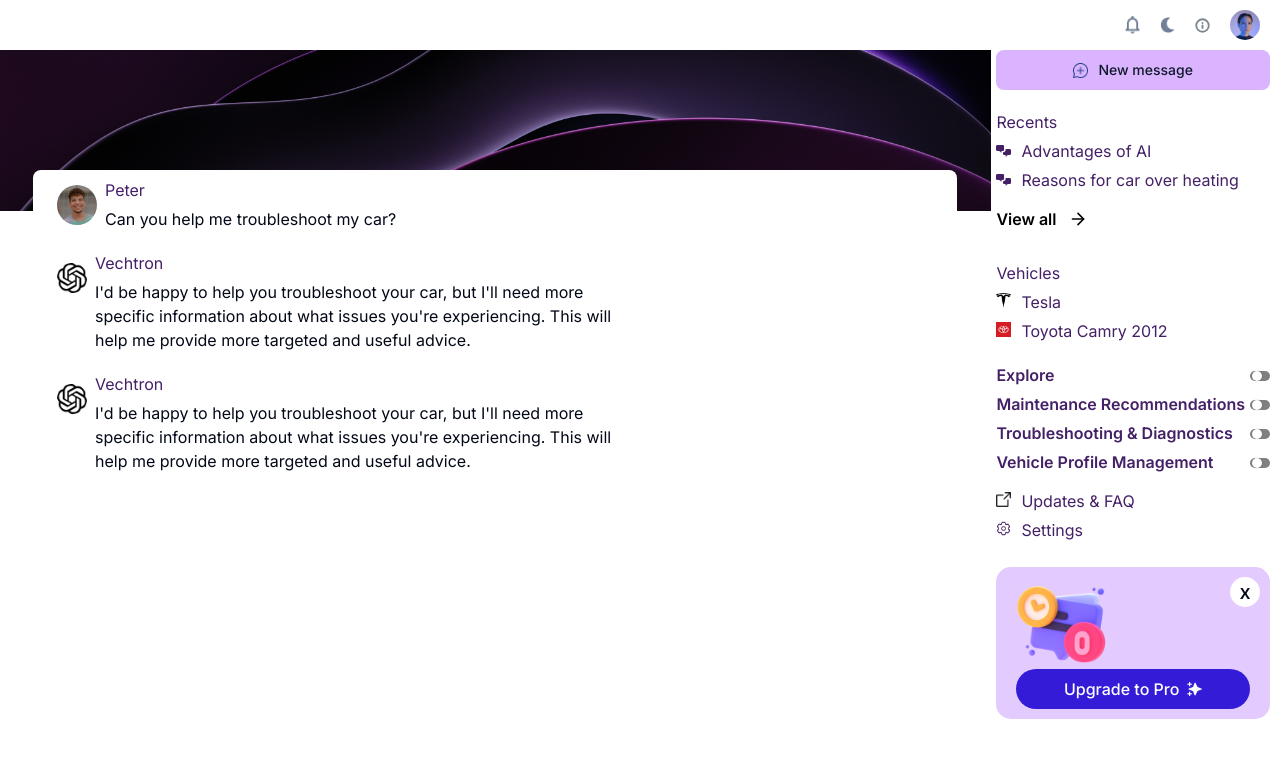
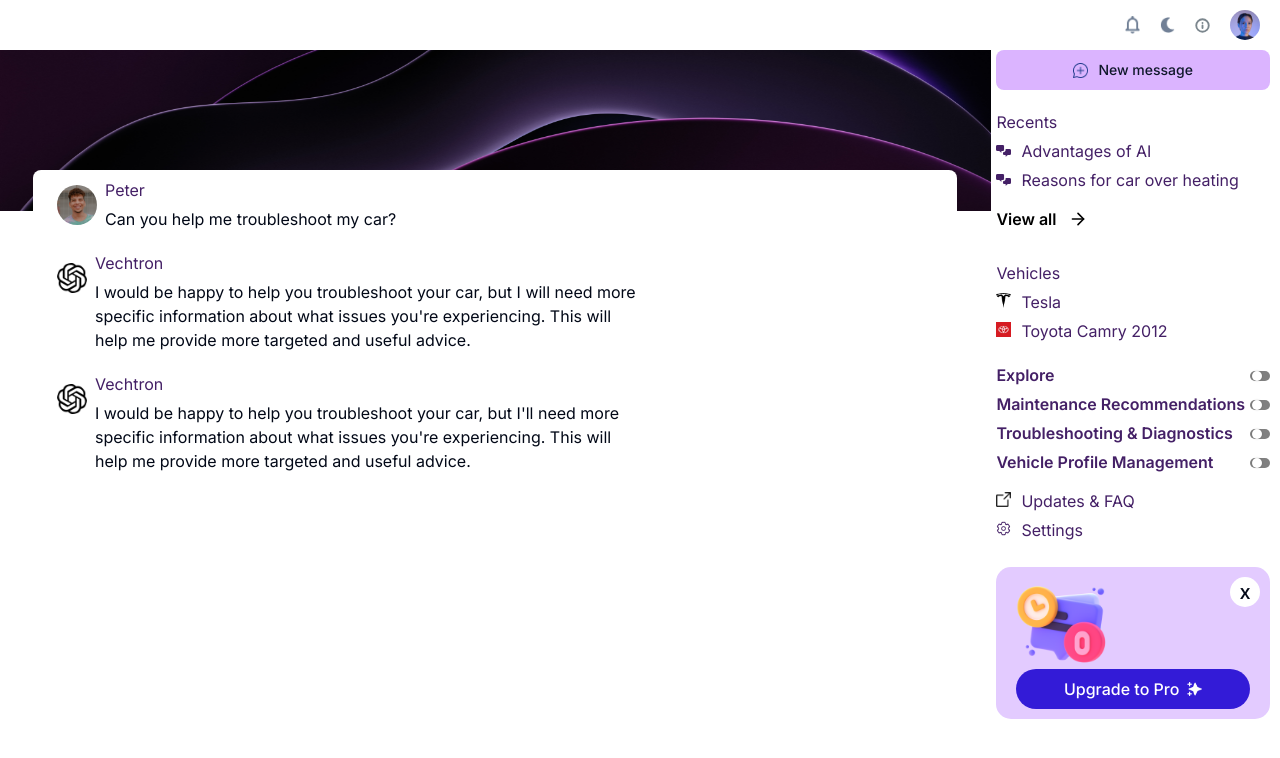
Before and after one commit to AdedayoDev/vectronWebApp, a Next.js app: page /chatdetail in a window 1280 px wide. Shown: the top 758 px of the page. Built offline with nearby package versions, Linux system fonts and the light colour scheme.

Commit message:
updated the chat result

```diff
--- a/src/app/chatdetail/page.jsx
+++ b/src/app/chatdetail/page.jsx
@@ -46,7 +46,7 @@ export default function Chatdetail() {
                   <div className="detail-user-text">
                     <h4>Vechtron</h4>
                     <p>
-                      I'd be happy to help you troubleshoot your car, but I'll
+                      I would be happy to help you troubleshoot your car, but I will
                       need more specific information about what issues you're
                       experiencing. This will help me provide more targeted and
                       useful advice.
@@ -64,7 +64,7 @@ export default function Chatdetail() {
                   <div className="detail-user-text">
                     <h4>Vechtron</h4>
                     <p>
-                      I'd be happy to help you troubleshoot your car, but I'll
+                      I would be happy to help you troubleshoot your car, but I'll
                       need more specific information about what issues you're
                       experiencing. This will help me provide more targeted and
                       useful advice.
```
